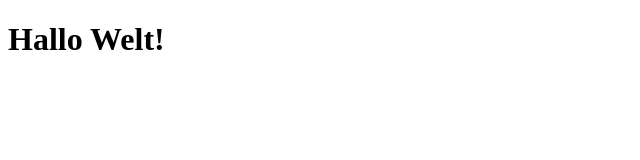
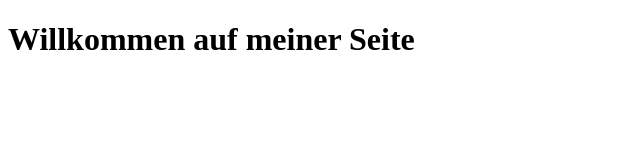
Before and after one commit to jasminstrickler/250305_Uebung_2, a plain HTML site: page index.html in a window 1280 px wide. Shown: the whole page, without its empty margins (0-640 px from the left). Drawn offline with Linux system fonts and the light colour scheme.

Commit message:
Update index.html
Text
auf der Homepage geändert

```diff
--- a/index.html
+++ b/index.html
@@ -2,6 +2,6 @@
 <html>
     <head><title>Mein erstes Git-Projekt</title></head>
     <body>
-        <h1>Hallo Welt!</h1>
+        <h1>Willkommen auf meiner Seite</h1>
     </body>
 </html>
```
